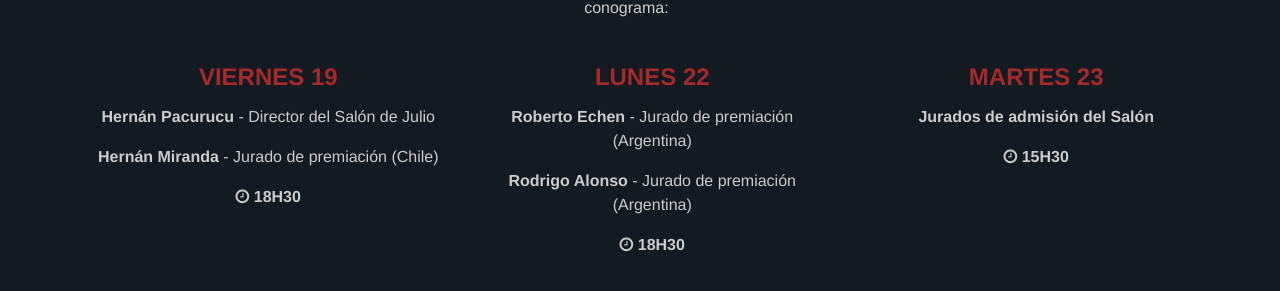
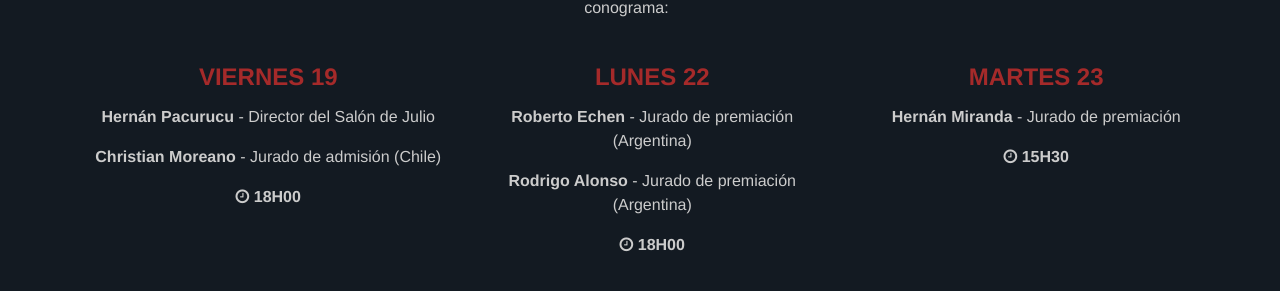
Before and after one commit to ybarbouro/salondejulio, a Jekyll site: the page built from index.html, in a window 1280 px wide and 900 px high, scrolled down 1360 px, cut to the strip 11-481 px from the top of the window. Shown: the part 141-432 px from the top of the strip. Built offline with Jekyll 4.4.1, drawn with Linux system fonts in a browser that asks for light colours; a script that is not in the unit is left out.

Commit message:
Update premiere-c.html

```diff
--- a/_includes/premiere-c.html
+++ b/_includes/premiere-c.html
@@ -24,20 +24,20 @@
   <div class="col col-4">
   <h3 style="color:brown;">VIERNES 19</h3>
   <p><strong>Hernán Pacurucu</strong> - Director del Salón de Julio</p>
-  <p><strong>Hernán Miranda</strong> - Jurado de premiación (Chile)</p>
-  <p><strong><i class="fa fa-clock-o"></i> 18H30</strong></p>
+  <p><strong>Christian Moreano</strong> - Jurado de admisión (Chile)</p>
+  <p><strong><i class="fa fa-clock-o"></i> 18H00</strong></p>
 
   </div>
   <div class="col col-4">
   <h3 style="color:brown;">LUNES 22</h3>
   <p><strong>Roberto Echen</strong> - Jurado de premiación (Argentina)</p>
   <p><strong>Rodrigo Alonso</strong> - Jurado de premiación (Argentina)</p>
-  <p><strong><i class="fa fa-clock-o"></i> 18H30</strong></p>
+  <p><strong><i class="fa fa-clock-o"></i> 18H00</strong></p>
 
   </div>
   <div class="col col-4">
   <h3 style="color:brown;">MARTES 23</h3>
-  <p><strong>Jurados de admisión del Salón</strong></p>
+  <p><strong>Hernán Miranda</strong> - Jurado de premiación</p>
   <p><strong><i class="fa fa-clock-o"></i> 15H30</strong></p>
 
   </div>
```
